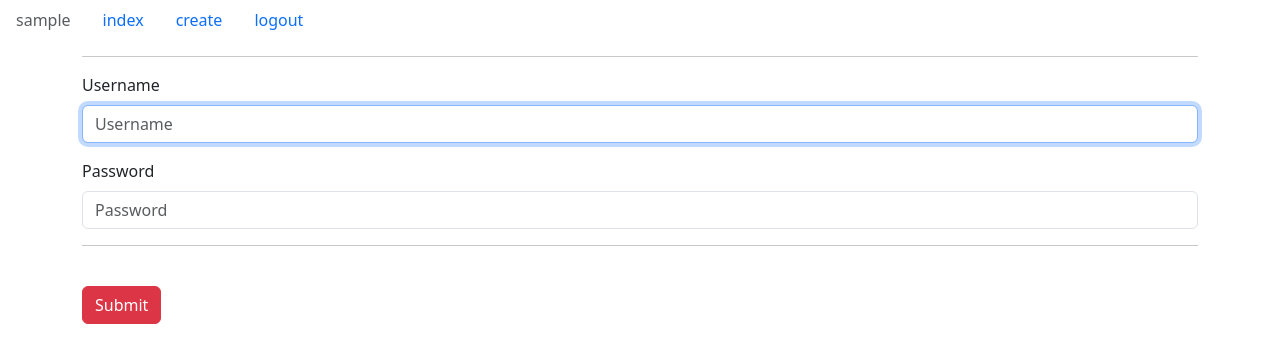
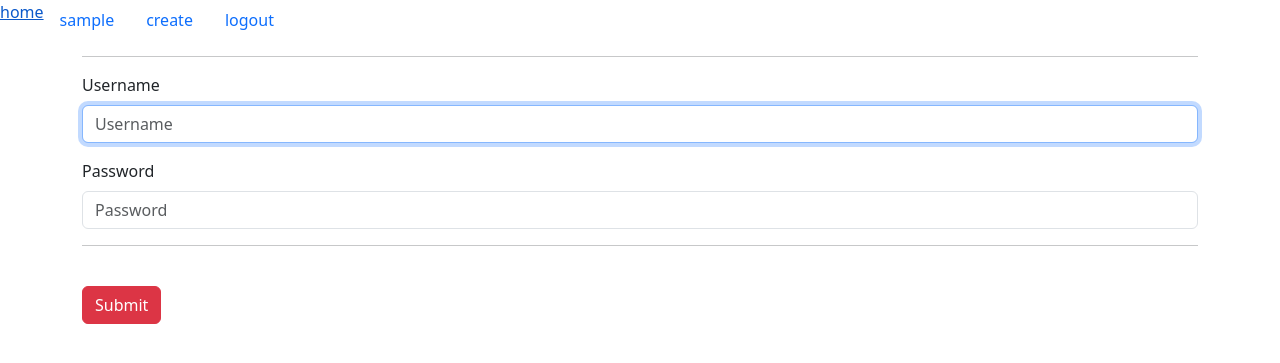
Before and after one commit to jangyunseo4547/auth, a Django app: page /accounts/login/ in a window 1280 px wide. Shown: the top 363 px of the page. Run offline with Django 5.2, Linux system fonts and the light colour scheme; the visitor is signed in with stand-in values (Sample User, id 1); some libraries are stand-ins or nearby versions.

Commit message:
User profile 기능 구현

```diff
--- a/accounts/templates/signup.html
+++ b/accounts/templates/signup.html
@@ -4,7 +4,7 @@
 {% block body %}
     <form action="" method="POST">
         {% csrf_token %}
-        {% bootstrap_form form %}
+        {% bootstrap_form form show_label=False %}
         <input type="submit" class="btn btn-success">
     </form>
 {% endblock %}
--- a/accounts/urls.py
+++ b/accounts/urls.py
@@ -7,4 +7,5 @@ urlpatterns = [
     path('signup/', views.signup, name='signup'),
     path('login/', views.login, name='login'),
     path('logout/', views.logout, name='logout'),
+    path('<username>/', views.profile, name='profile'),
 ]
--- a/accounts/views.py
+++ b/accounts/views.py
@@ -2,6 +2,7 @@ from django.shortcuts import render,redirect
 from .forms import CustomUserCreationForm, CustomAuthenticationForm
 from django.contrib.auth import login as auth_login # 내가 만든 함수 login과 중복되므로 장고 login의 이름을 바꿈.
 from django.contrib.auth import logout as auth_logout
+from .models import User
 
 # Create your views here.
 
@@ -46,3 +47,11 @@ def login(request):
 def logout(request):
     auth_logout(request)
     return redirect('accounts:login')
+
+def profile(request, username):
+    user_profile = User.objects.get(username=username) # username을 기반으로 찾기 (user는 중복되지 않기 때문에)
+
+    context = {
+        'user_profile':user_profile,     # 내가 쓰는 유저 이름 바꿔주기 (장고 유저와 충돌 방지)
+    }
+    return render(request, 'profile.html', context)
--- a/templates/base.html
+++ b/templates/base.html
@@ -8,9 +8,9 @@
 </head>
 <body>
     <nav class="nav">
+        <a href="{% url 'articles:index' %}">home</a>
         {% if user.is_authenticated %}
-        <a href="" class="nav-link disabled">{{user}}</a>
-        <a href="{% url 'articles:index' %}" class="nav-link">index</a>
+        <a href="{% url 'accounts:profile' user.username %}" class="nav-link">{{user}}</a>
         <a href="{% url 'articles:create' %}" class="nav-link">create</a>
         <a href="{% url 'accounts:logout' %}" class="nav-link">logout</a>
 
```
Also changed, not shown: accounts/templates/profile.html (added, +9 -0 lines), README.md.
